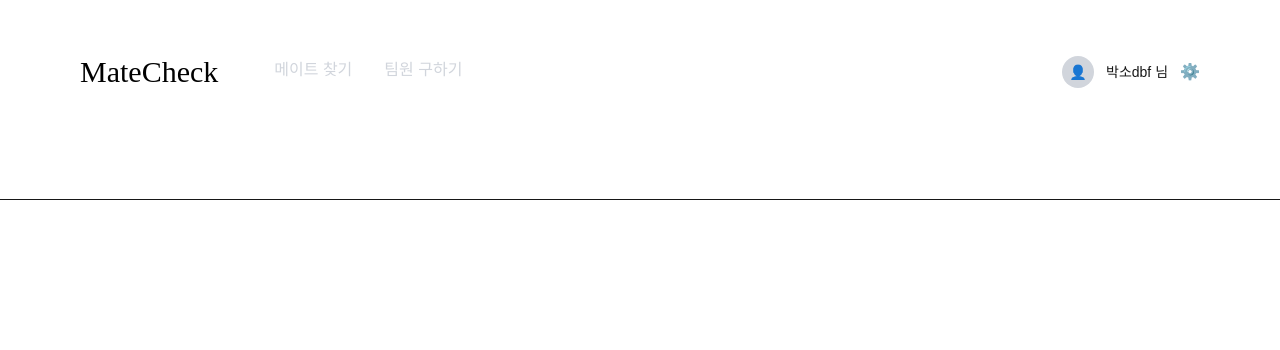
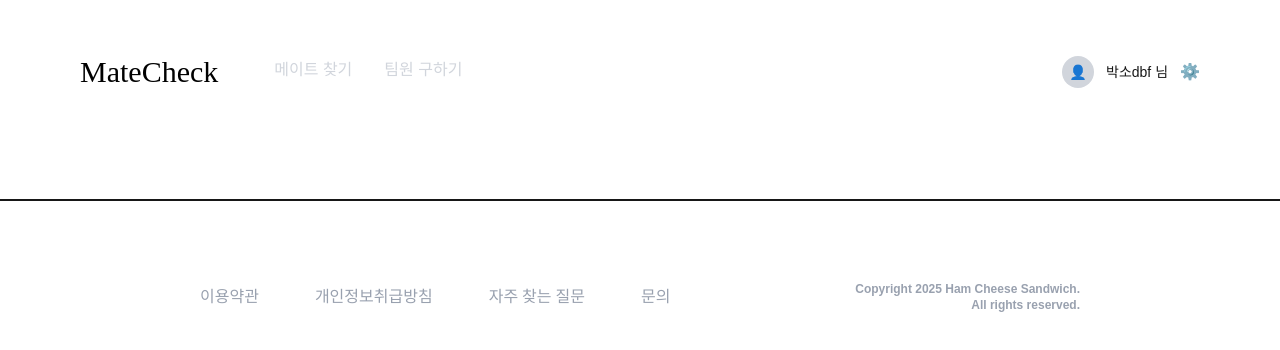
Before and after one commit to SeongjeLee22200525/HamCheese_FE, a Next.js app: page / in a window 1280 px wide. Shown: the top 350 px of the page. Built offline with nearby package versions, Linux system fonts and the light colour scheme.

Commit message:
Footer 완성

```diff
--- /dev/null
+++ b/src/components/Footer.tsx
@@ -0,0 +1,39 @@
+"use client";
+
+import Link from "next/link";
+
+export default function Footer() {
+  return (
+    <footer className="w-full h-48 bg-white border-t">
+      <div className="w-full h-full px-[200px]">
+
+        {/* 실제 콘텐츠 영역 */}
+        <div className="flex items-center justify-between pt-20">
+
+          {/* 왼쪽 링크들 */}
+          <div className="flex items-center gap-14 text-base font-medium font-['Pretendard_Variable'] text-gray-400">
+            <Link href="/terms" className="hover:text-black">
+              이용약관
+            </Link>
+            <Link href="/privacy" className="hover:text-black">
+              개인정보취급방침
+            </Link>
+            <Link href="/faq" className="hover:text-black">
+              자주 찾는 질문
+            </Link>
+            <Link href="/contact" className="hover:text-black">
+              문의
+            </Link>
+          </div>
+
+          {/* 오른쪽 카피라이트 */}
+          <div className="text-xs font-semibold text-gray-400 text-right">
+            Copyright 2025 Ham Cheese Sandwich.
+            <br />
+            All rights reserved.
+          </div>
+        </div>
+      </div>
+    </footer>
+  );
+}
--- a/src/pages/index.tsx
+++ b/src/pages/index.tsx
@@ -1,12 +1,14 @@
 import Image from "next/image";
 import { Geist, Geist_Mono } from "next/font/google";
 import Header from "@/components/Header";
+import Footer from "@/components/Footer";
 
 export default function Home() {
   return (
     <main className="w-full bg-zinc-100">
       {/* 여기부터 메인 콘텐츠 */}
       <Header />
+      <Footer />
     </main>
   );
 }
```
